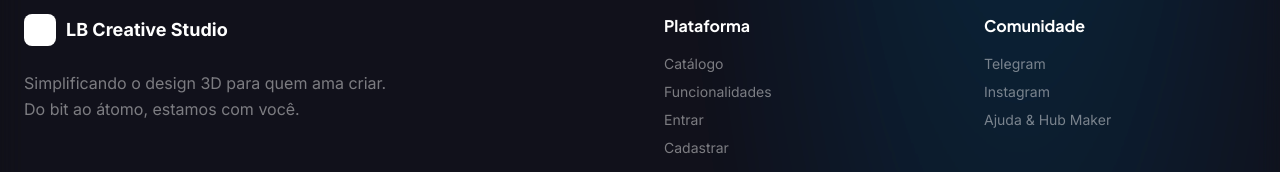
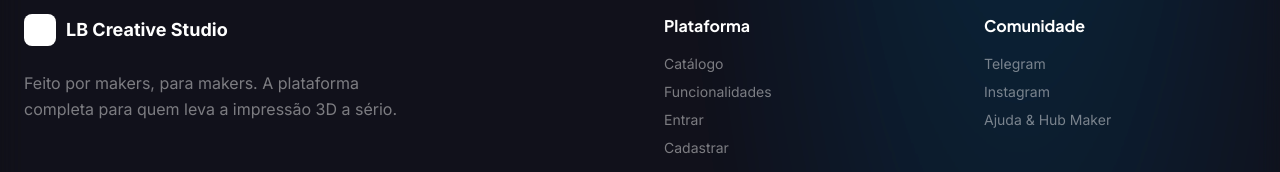
Before and after one commit to GGobetti/lb-creative-studio, a Next.js app: page / in a window 1280 px wide. Shown: the part 3105-3277 px from the top of the page. Built offline with nearby package versions, Linux system fonts and the light colour scheme; no server answers.

Commit message:
feat: fix landing title and remove outdated footer copy

```diff
--- a/src/app/page.tsx
+++ b/src/app/page.tsx
@@ -7,8 +7,8 @@
 import { fetchAffiliateProducts } from '@/lib/api/affiliate'
 
 export const metadata: Metadata = {
-  title: 'LB Creative Studio — Dashboard',
-  description: 'Sistema completo de busca, precificação e orçamentos para Impressão 3D.',
+  title: 'LB Creative Studio — Garimpo de STLs para Makers 3D',
+  description: 'Encontre, imprima e venda. O seu garimpo de STLs preferido é aqui.',
 }
 
 export const dynamic = 'force-dynamic'
@@ -105,7 +105,7 @@
               <span className="font-bold text-foreground text-lg">LB Creative Studio</span>
             </div>
             <p className="text-muted-foreground max-w-sm leading-relaxed">
-              Simplificando o design 3D para quem ama criar. Do bit ao átomo, estamos com você.
+              Feito por makers, para makers. A plataforma completa para quem leva a impressão 3D a sério.
             </p>
           </div>
           <div>
```
